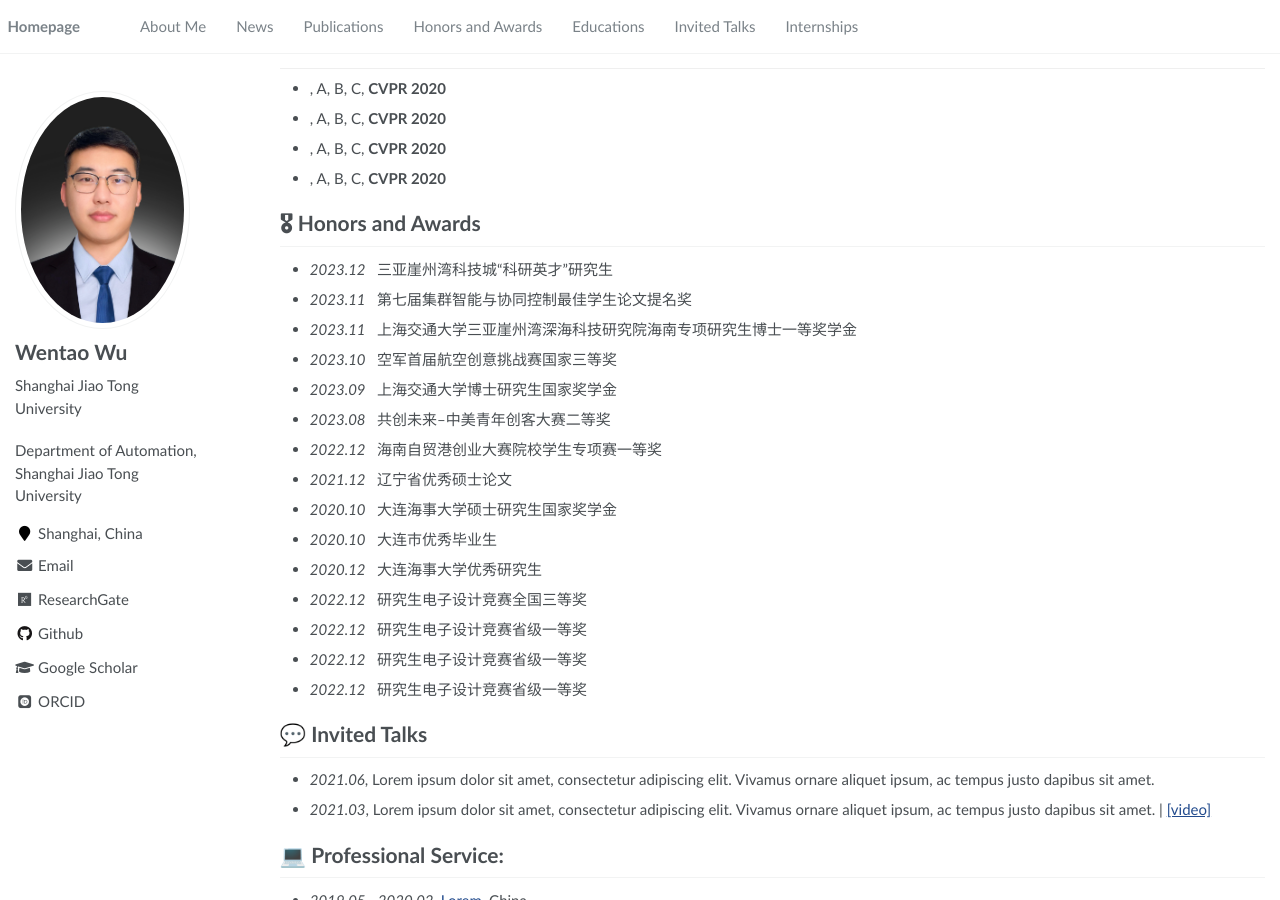
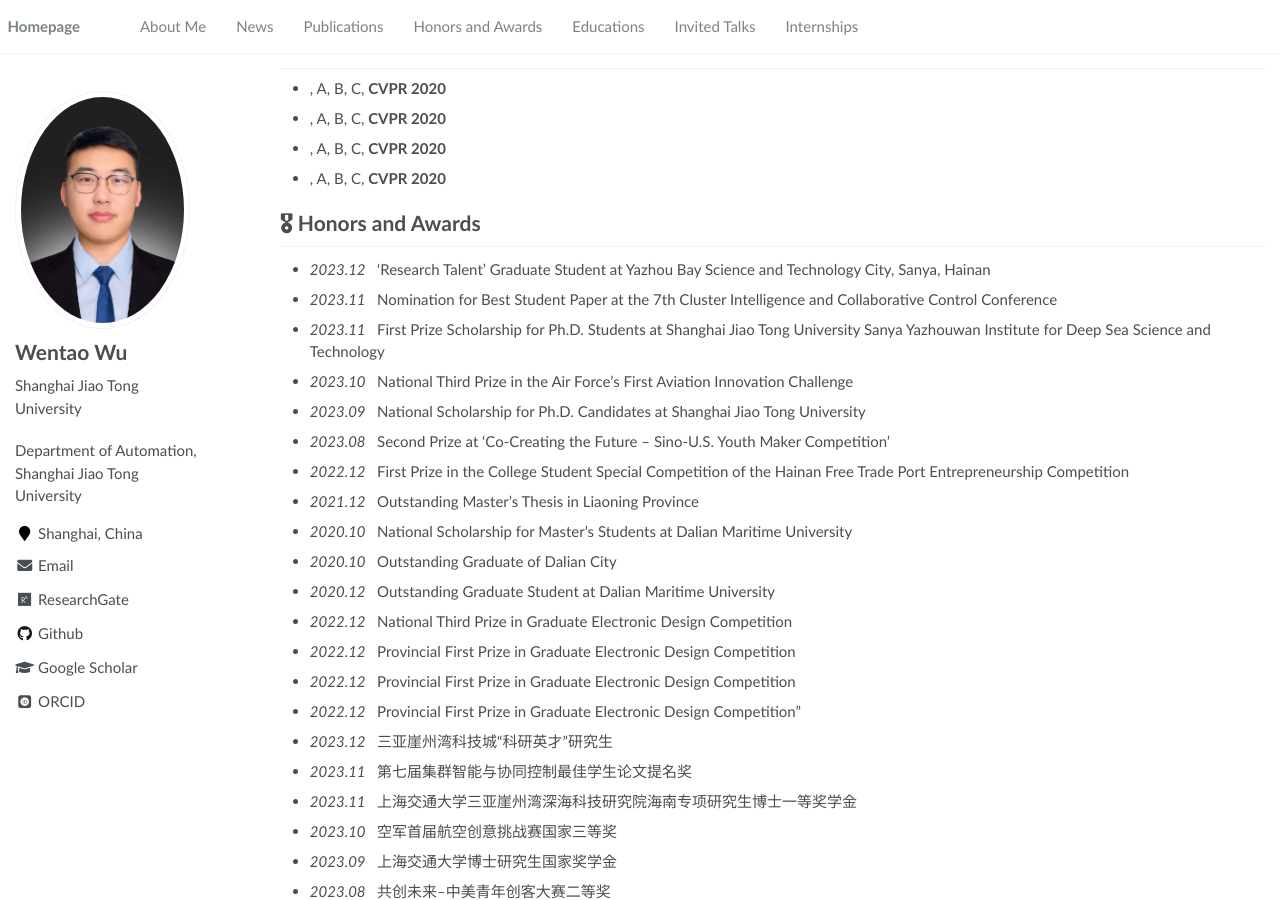
Before and after one commit to wwtsjtu/wwt.github.io, a Jekyll site: the page built from _pages/about.md, in a window 1280 px wide and 900 px high, scrolled down 1635 px. Built offline with Jekyll 4.4.1, drawn with Linux system fonts in a browser that asks for light colours; some web fonts are replaced; some of the changed text lies outside the part shown.

Commit message:
Update about.md

```diff
--- a/_pages/about.md
+++ b/_pages/about.md
@@ -69,6 +69,21 @@ My research interest includes neural machine translation and computer vision. I
 - [      ](https://github.com), A, B, C, **CVPR 2020**
 
 # 🎖 Honors and Awards
+- *2023.12* &nbsp; 'Research Talent' Graduate Student at Yazhou Bay Science and Technology City, Sanya, Hainan
+- *2023.11* &nbsp; Nomination for Best Student Paper at the 7th Cluster Intelligence and Collaborative Control Conference
+- *2023.11* &nbsp; First Prize Scholarship for Ph.D. Students at Shanghai Jiao Tong University Sanya Yazhouwan Institute for Deep Sea Science and Technology
+- *2023.10* &nbsp; National Third Prize in the Air Force's First Aviation Innovation Challenge
+- *2023.09* &nbsp; National Scholarship for Ph.D. Candidates at Shanghai Jiao Tong University
+- *2023.08* &nbsp; Second Prize at 'Co-Creating the Future – Sino-U.S. Youth Maker Competition'
+- *2022.12* &nbsp; First Prize in the College Student Special Competition of the Hainan Free Trade Port Entrepreneurship Competition
+- *2021.12* &nbsp; Outstanding Master's Thesis in Liaoning Province
+- *2020.10* &nbsp; National Scholarship for Master's Students at Dalian Maritime University
+- *2020.10* &nbsp; Outstanding Graduate of Dalian City
+- *2020.12* &nbsp; Outstanding Graduate Student at Dalian Maritime University
+- *2022.12* &nbsp; National Third Prize in Graduate Electronic Design Competition
+- *2022.12* &nbsp; Provincial First Prize in Graduate Electronic Design Competition
+- *2022.12* &nbsp; Provincial First Prize in Graduate Electronic Design Competition
+- *2022.12* &nbsp; Provincial First Prize in Graduate Electronic Design Competition"
 - *2023.12* &nbsp; 三亚崖州湾科技城“科研英才”研究生
 - *2023.11* &nbsp; 第七届集群智能与协同控制最佳学生论文提名奖
 - *2023.11* &nbsp; 上海交通大学三亚崖州湾深海科技研究院海南专项研究生博士一等奖学金
@@ -84,7 +99,6 @@ My research interest includes neural machine translation and computer vision. I
 - *2022.12* &nbsp; 研究生电子设计竞赛省级一等奖
 - *2022.12* &nbsp; 研究生电子设计竞赛省级一等奖
 - *2022.12* &nbsp; 研究生电子设计竞赛省级一等奖
-
 # 💬 Invited Talks
 - *2021.06*, Lorem ipsum dolor sit amet, consectetur adipiscing elit. Vivamus ornare aliquet ipsum, ac tempus justo dapibus sit amet.
 - *2021.03*, Lorem ipsum dolor sit amet, consectetur adipiscing elit. Vivamus ornare aliquet ipsum, ac tempus justo dapibus sit amet.  \| [\[video\]](https://github.com/)
```
Also changed, not shown: other parts of _pages/about.md (+5 -5 lines).
